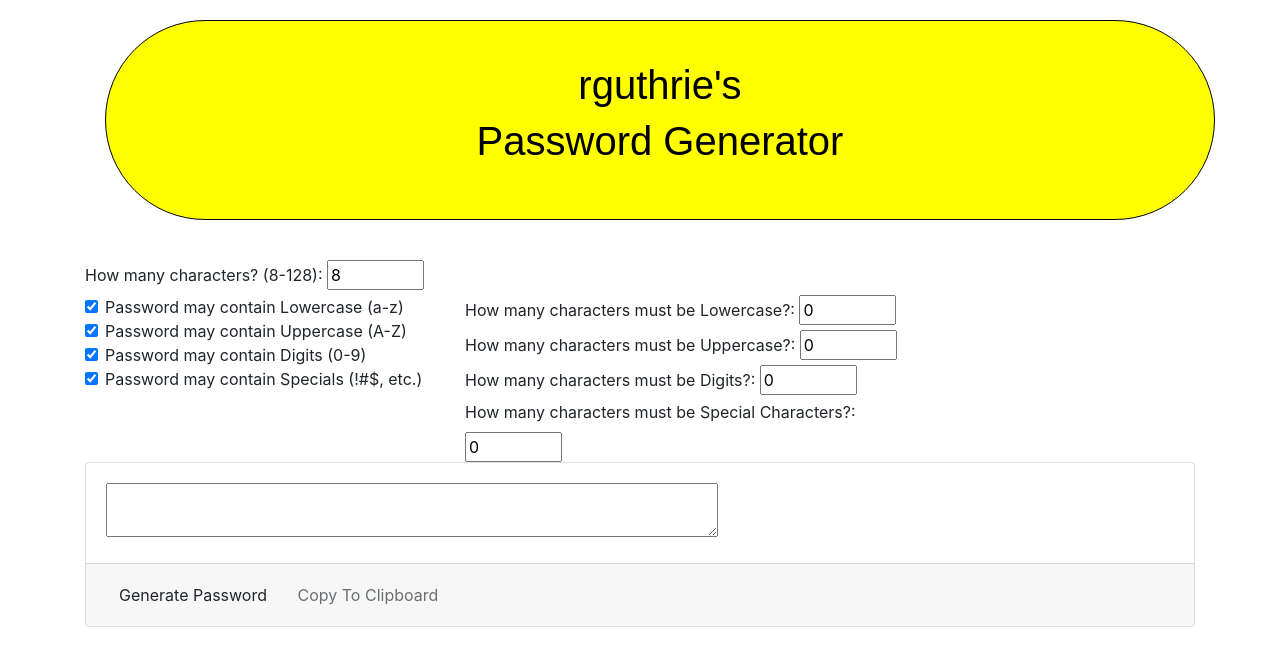
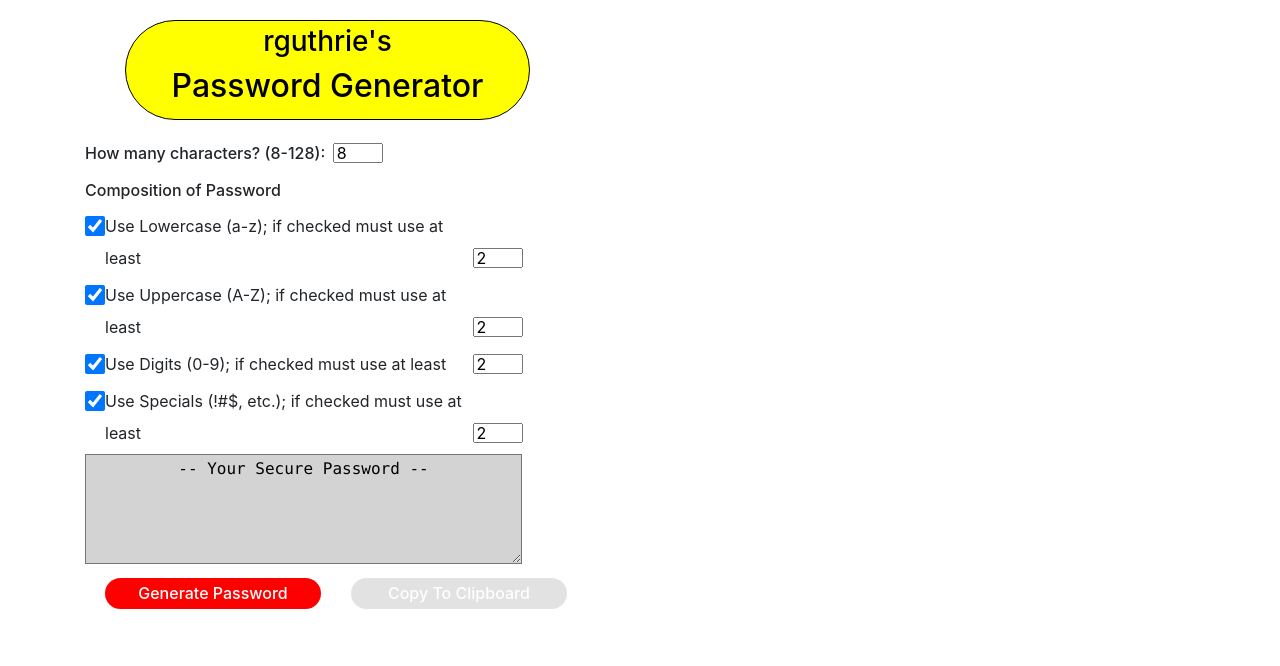
Before and after one commit to rguthrie000/GuthriePasswordGenerator, a plain HTML site: page index.html in a window 1280 px wide. Drawn offline with nearby package versions, Linux system fonts and the light colour scheme.

Commit message:
Debug of javascript functions and clean-up of code.

```diff
--- a/assets/css/style.css
+++ b/assets/css/style.css
@@ -9,37 +9,88 @@ index.html file.
   background-image: url("../images/darkgray-backsplash-tile.jpg");
 } */
 
-/* NameBox uses typical CSS for a box with text. */
+/* NameBox - yellow "pill" with title. */
 .NameBox {
-    width: 100%;
-    height: 200px;
-    padding: 40px;
-    margin: 20px;
+    width: 75%;
+    height: 100px;
+    padding: 4px;
+    margin: 20px 0 20px 40px;
     text-align: center;
     background: yellow;
-    font-family: 'Do Hyeon','Shrikhand', sans-serif, cursive;
-    font-size: 20px;
-    font-style: bold;
     color: black;
     border-radius: 100px;
     border: solid 1px black;
-    /* background-image: url("../images/hexagons.png"); */
 }
 
-/* Format for the Portfolio Header */
-.WhiteTitle {
-    float: left;
-    padding: 30px 0 20px 0;
-    width: 100%;
+/* */
+#lenQuery {
+    font-size: 1rem;
+    font-weight: 500;
+    line-height: 1.2;
+    margin: 0 auto;
     text-align: center;
-    color: white;
-    font-family: 'Rubik Mono One', sans-serif;
 }
 
-#password {
-  width: 612px;
-  text-align: center;
-  font-family: 'Lucida Console', sans-serif;
+.dialogHeader {
+    padding: 10px 0;
+    margin: 5px 0 0 0;
+ }
+
+.form-check-label {
+    width: 360px;
+    margin: 0 0 0 20px;
+    line-height: 2.0;
+}
+
+.form-check-input {
+  height: 20px;
+  width:  20px;
+  margin: 6px 0 0 -20px;
+}
+
+.numericBox {
+  width: 50px;
+  height: 20px;
+  margin: 3px;
+}
+
+.passwordBox > #password {
+    width: 437px;
+    height: 110px;
+    text-align: center;
+    padding: 2px;
+    font-family: 'Lucida Console', sans-serif;
+    background: lightgray;
+}
+
+#generate, #copyBtn {
+    width: 40%;
+    margin: 0 1% 0 20px;
+    color: white;
+    font-size: 1rem;
+    font-weight: 500;
+    line-height: 1.2;
+    border-radius: 100px;
+    border: solid 1px;
+}
+
+#generate {
+  background-color: red;
+  text-height: 24px;
+  text-emphasis: bolder;
+  border: black;
+}
+
+#copyBtn {
+  background-color: lightgray;
+  text-height: 24px;
+  text-emphasis: bolder;
+  border: gray;
+}
+
+#copyBtn.buttonEnabled {
+  background-color: green;
+  border: black;
 }
 
 /* Responsive coding using breakpoints */
@@ -62,6 +113,10 @@ index.html file.
     background-color: #333;
   }
 
+  .NameBox.h3 {
+    font-size: 12px;
+  }
+
   .container {
     width: 100%;
     padding: 20px;
--- a/index.html
+++ b/index.html
@@ -15,115 +15,108 @@
     <meta name="viewport" content="width=device-width, initial-scale=1.0">
 </head>
 <body>
-    <!-- 2. Bootstrap Grid -->
+    <!-- Bootstrap Grid -->
     <div class="container">
 
-        <!-- Row 1: Name Box (12) -->
+        <!-- Row 1 is the Name Box -->
         <div class="row">
             <!-- Text Box -->
-            <div class="col-sm-12">
+            <div class="col-sm-6">
                 <div class="NameBox">
-                    <h1>rguthrie's</h1>
-                    <h1>Password Generator</h1>
+                    <h3>rguthrie's</h3>
+                    <h2>Password Generator</h2>
                 </div>
+            </div>
+            <div class="col-sm-6">
             </div>
         </div>
 
-        <!-- Row 2 is a spacer -->
+        <!-- Row 2 requests password length -->
         <div class="row">
-            <div class="col-sm-12">
-                <div class="spacer"> <style> .spacer {width: 100%; height: 20px;}</style> </div>
+            <div class="col-sm-6">
+              <label for="pwdLen" id="lenQuery">How many characters? (8-128):</label>
+              <input type="number" id="pwdLen" name="pwdLen" class="numericBox" step="1" min="8" max="128" value="8" required="">
+            </div>
+            <div class="col-sm-6">
             </div>
         </div>
 
-        <!-- Row 3 requests password length -->
+        <!-- Row 3 is the header for dialogs -->
         <div class="row">
-            <div class="col-sm-12">
-              <div class="single-field">
-                <label for="pwdLen" class="doubleline heading">How many characters? (8-128):</label>
-                <input type="number" name="pwdLen" step="1" min="8" max="128" value="8" id="pwdLen" class="calculatorInput" required="">
-                <!-- <span class="clearElement"></span> -->
+            <div class="col-sm-6">
+              <h6 class="dialogHeader">Composition of Password</h6>
             </div>
+            <div class="col-sm-6">
             </div>
         </div>
 
-        <!-- Row 4, 2 columns: permissions checkboxes column and mandatory characters column -->
+        <!-- Row 4 has character set permission checkboxes.  Each has a corresponding dialog
+        for entry of the minimum number of the character set which must be in the password. -->
         <div class="row">
             <!-- checkboxes -->
-            <div class="col-sm-4">
-                <div class="form-check">
+            <div class="col-sm-6">
               <label class="form-check-label" for="mayUseLowerCase">
               <input class="form-check-input" type="checkbox" checked value="1" id="mayUseLowerCase">
-                    Password may contain Lowercase (a-z)
+                Use Lowercase (a-z); if checked must use at least
+              </label>
+              <label for="lowersMustUse" class="numberBox">
+                <input type="number" name="pwdLen" step="1" min="0" max="128" value="2" id="lowersMustUse" class="numericBox" required="">
+              </label>
+
+              <label class="form-check-label" for="mayUseUpperCase">
+                <input class="form-check-input" type="checkbox" checked value="1" id="mayUseUpperCase">
+                Use Uppercase (A-Z); if checked must use at least
+              </label>
+              <label for="uppersMustUse" class="numberBox">
+                <input type="number" name="pwdLen" step="1" min="0" max="128" value="2" id="uppersMustUse" class="numericBox" required="">
+              </label>
+
+              <label class="form-check-label" for="mayUseDigits">
+                <input class="form-check-input" type="checkbox" checked value="1" id="mayUseDigits">
+                Use Digits (0-9); if checked must use at least
+              </label>
+              <label for="digitsMustUse" class="numberBox">
+                <input type="number" name="pwdLen" step="1" min="0" max="128" value="2" id="digitsMustUse" class="numericBox" required="">
+              </label>
+
+              <label class="form-check-label" for="mayUseSpecials">
+                <input class="form-check-input" type="checkbox" checked value="1" id="mayUseSpecials">
+                Use Specials (!#$, etc.); if checked must use at least
+              </label>
+              <label for="specialsMustUse" class="numberBox">
+                <input type="number" name="pwdLen" step="1" min="0" max="128" value="2" id="specialsMustUse" class="numericBox" required="">
               </label>
             </div>
-                <div class="form-check">
-                  <label class="form-check-label" for="mayUseUpperCase">
-                  <input class="form-check-input" type="checkbox" checked value="1" id="mayUseUpperCase">
-                    Password may contain Uppercase (A-Z)
-                  </label>
-                </div>
-                <div class="form-check">
-                  <label class="form-check-label" for="mayUseDigits">
-                  <input class="form-check-input" type="checkbox" checked value="1" id="mayUseDigits">
-                    Password may contain Digits (0-9)
-                  </label>
-                </div>
-                <div class="form-check">
-                  <label class="form-check-label" for="mayUseSpecials">
-                  <input class="form-check-input" type="checkbox" checked value="1" id="mayUseSpecials">
-                    Password may contain Specials (!#$, etc.)
-                  </label>
-                </div>
-            </div>
 
-            <!-- numeric dialogs -->
-            <div class="col-sm-5">
-              <div class="single-field">
-                <label for="lowersMustUse" class="doubleline heading">How many characters <em>must</em> be Lowercase?:</label>
-                <input type="number" name="pwdLen" step="1" min="0" max="128" value="0" id="lowersMustUse" class="calculatorInput" required="">
-                <span class="clearElement"></span>
-              </div>
-              <div class="single-field">
-                <label for="uppersMustUse" class="doubleline heading">How many characters <em>must</em> be Uppercase?:</label>
-                <input type="number" name="pwdLen" step="1" min="0" max="128" value="0" id="uppersMustUse" class="calculatorInput" required="">
-                <span class="clearElement"></span>
-              </div>
-              <div class="single-field">
-                <label for="digitsMustUse" class="doubleline heading">How many characters <em>must</em> be Digits?:</label>
-                <input type="number" name="pwdLen" step="1" min="0" max="128" value="0" id="digitsMustUse" class="calculatorInput" required="">
-                <span class="clearElement"></span>
-              </div>
-              <div class="single-field">
-                <label for="specialsMustUse" class="doubleline heading">How many characters <em>must</em> be Special Characters?:</label>
-                <input type="number" name="pwdLen" step="1" min="0" max="128" value="0" id="specialsMustUse" class="calculatorInput" required="">
-                <span class="clearElement"></span>
-              </div>
-            </div>
-
-            <div class="col-sm-3">
+            <div class="col-sm-6">
             </div>
 
         </div>
 
+        <!-- Row 5, two columns; first column has two sub-rows for the password area on top
+        and buttons on the bottom. -->
+        <div class="row">
+            <!-- first column -->
+            <div class="col-sm-6">
               <div class="row">
                 <div class="col-sm-12">
-              <div class="card">
-                <div class="card-body">
-                  <textarea
-                    readonly
-                    id="password"
-                    placeholder="Your Secure Password"
-                    aria-label="Generated Password">
-                  </textarea>
+                  <label for="password" class="passwordBox">
+                    <textarea id="password" readonly>-- Your Secure Password --</textarea>
+                  </label>
                 </div>
-                <div class="card-footer">
+              </div>
+              <div class="row">
+                <div class="col-sm-12">
                     <button id="generate" class="btn">Generate Password</button>
                     <button id="copyBtn"  class="btn" disabled>Copy To Clipboard</button>
                 </div>
               </div>
             </div>
+
+            <div class="col-sm-6">
             </div>
+        </div>
+
     </div>
 
     <script src="assets/js/script.js"></script>
```
Also changed, not shown: assets/js/script.js (+56 -36 lines), 1 other file. Lines whose indentation alone changed are shown as unchanged.
